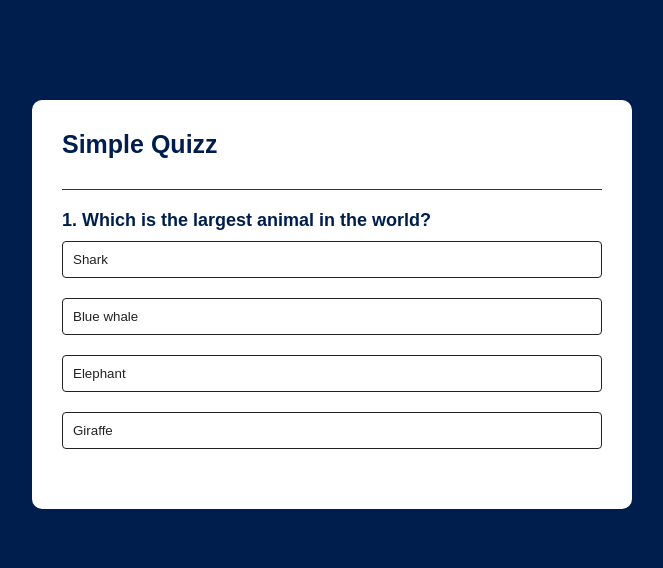
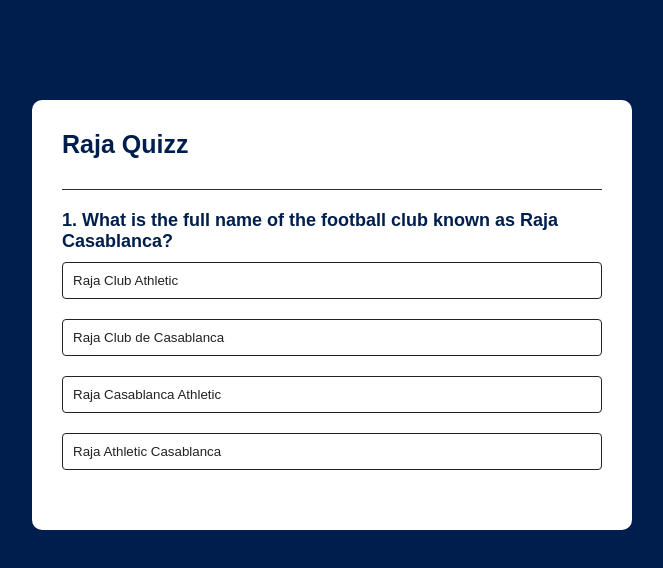
Before and after one commit to HassanSamine/Learning-JS, a plain HTML site: page Project 3 - Quizz app/index.html in a window 1280 px wide. Shown: the whole page, without its empty margins (308-971 px from the left). Drawn offline with Linux system fonts and the light colour scheme.

Commit message:
Update name

```diff
--- a/Project 3 - Quizz app/index.html
+++ b/Project 3 - Quizz app/index.html
@@ -6,7 +6,7 @@
     </head>
 <body>
 <div class="app">
-    <h1>Simple Quizz</h1>
+    <h1>Raja Quizz</h1>
     <div class="quiz">
         <h2 id="question">Question goes here</h2>
         <div id="answer-buttons">
--- a/Project 3 - Quizz app/script.js
+++ b/Project 3 - Quizz app/script.js
@@ -1,37 +1,108 @@
 const questions = [
     {
-        question: "Which is the largest animal in the world?",
+        question: "What is the full name of the football club known as Raja Casablanca?",
         answers: [
-            { text: "Shark", correct: false },
-            { text: "Blue whale", correct: true },
-            { text: "Elephant", correct: false },
-            { text: "Giraffe", correct: false },
+            { text: "Raja Club Athletic", correct: true },
+            { text: "Raja Club de Casablanca", correct: false },
+            { text: "Raja Casablanca Athletic", correct: false },
+            { text: "Raja Athletic Casablanca ", correct: false },
 
 
         ]
     },
+
     {
-        question: "Which is the largest animal2 in the world?",
+        question: "In what year was Raja Casablanca founded?",
         answers: [
-            { text: "Shark", correct: false },
-            { text: "Blue whale", correct: true },
-            { text: "Elephant", correct: false },
-            { text: "Giraffe", correct: false },
+            { text: "1945", correct: false },
+            { text: "1949", correct: true },
+            { text: "1953", correct: false },
+            { text: "1957", correct: false },
+
+        ]
+
+    },
+
+    {
+        question: "What is the name of Raja Casablanca's home stadium?",
+        answers: [
+            { text: "Stade Mohammed V", correct: true },
+            { text: "Stade de Marrakech", correct: false },
+            { text: "Stade Moulay Abdellah", correct: false },
+            { text: "Stade Fès", correct: false }
+        ]
+    },
+
+    {
+        question: "What is the nickname of Raja Casablanca?",
+        answers: [
+            { text: "The Green Eagles", correct: true },
+            { text: "The Red Lions", correct: false },
+            { text: "The Blue Sharks", correct: false },
+            { text: "The White Tigers", correct: false },
+
+        ]
+
+    },
+
+    {
+        question: "Who is the top scorer for Raja Casablanca in recorded history?",
+        answers: [
+            { text: "Salaheddine Bassir", correct: false },
+            { text: "Mohsine Moutouali", correct: false },
+            { text: "Ben Malango", correct: false },
+            { text: "Mouhssine Iajour", correct: true },
+
+        ]
+
+    },
+
+    {
+        question: "In which year did Raja Casablanca win their first Moroccan League Title?",
+        answers: [
+            { text: "1950", correct: false },
+            { text: "1988", correct: true },
+            { text: "1987", correct: false },
+            { text: "1989", correct: false },
 
         ]
 
     },
     {
-        question: "Which is the largest animal3 in the world?",
+        question: "Who was the coach that led Raja Casablanca to win the 2012 Botola, which qualified them for the 2013 FIFA Club World Cup?",
         answers: [
-            { text: "Shark", correct: false },
-            { text: "Blue whale", correct: true },
-            { text: "Elephant", correct: false },
-            { text: "Giraffe", correct: false },
+            { text: "Mohammed Fakhir", correct: true },
+            { text: "Faouzi Benzarti", correct: false },
+            { text: "Rachid Taoussi", correct: false },
+            { text: "Henri Michel", correct: false },
 
         ]
 
-    }
+    },
+    {
+        question: "Which of these players never played for Raja Casablanca?",
+        answers: [
+            { text: "Omar Najdi", correct: false },
+            { text: "Ighodaro Osaguona", correct: false },
+            { text: "Abdelfattah Hadraf", correct: true },
+            { text: "Talal El Karkouri", correct: false },
+
+        ]
+
+    },
+    {
+        question: "Which of these managers never coached for Raja Casablanca?",
+        answers: [
+            { text: "Vahid Halilhodžić", correct: false },
+            { text: "Bertrand Marchand", correct: false },
+            { text: "Rubén Albés", correct: true },
+            { text: "Henri Michel", correct: false },
+
+        ]
+
+    },
+
+
 
 ];
 
```
